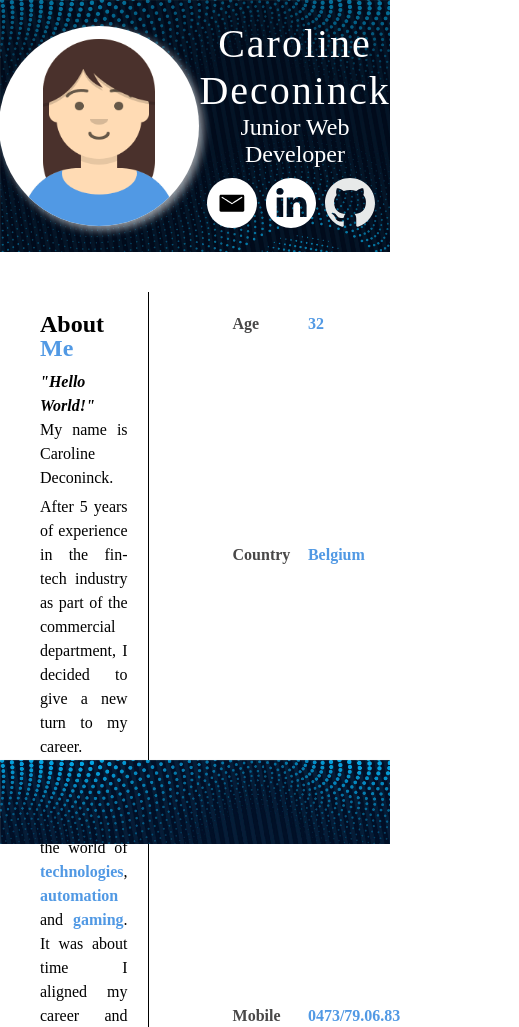
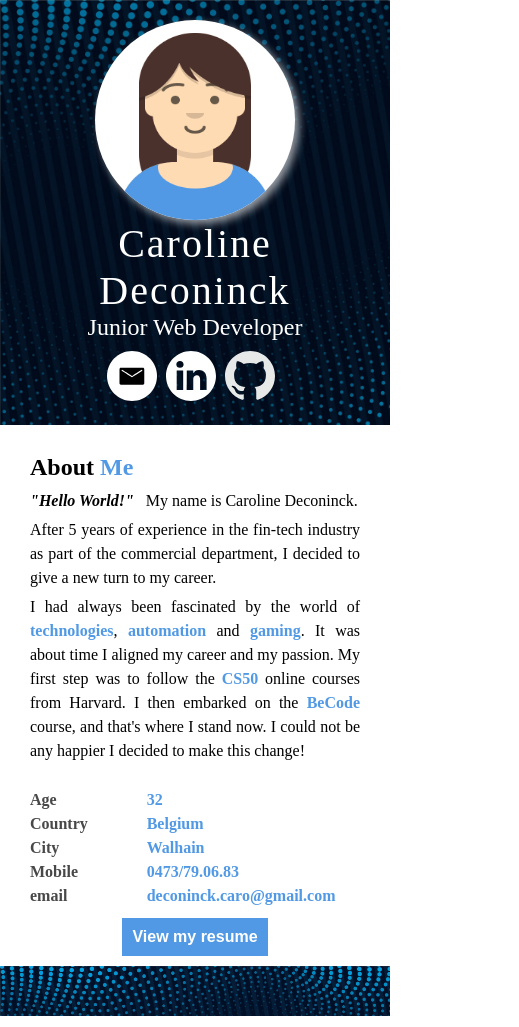
Before and after one commit to Caroline1123/v-card, a plain HTML site: page v-card.html in a window 390 px wide. Shown: the top 1027 px of the page, 519 px wide, since content can reach past the window. Drawn offline with Linux system fonts and the light colour scheme.

Commit message:
added responsiveness to page

```diff
--- a/style.css
+++ b/style.css
@@ -1,14 +1,23 @@
 * {
     padding: 0;
     margin : 0;
+    box-sizing:border-box;
 }
 
 body {
     min-height: 100vh;
+    min-width:100%;
+    display:flex;
+    flex-direction:column;
+}
+
+.content {
+    flex:1;
 }
 
 header {
     height: 40%;
+    width: 100%;
     overflow:hidden;
     color: white;
     background-image: url('./static/4018052.jpg');
@@ -18,6 +27,7 @@ header {
 .banner {
     padding: 20px;
     display:flex;
+    flex-direction: row;
     justify-content: center;
     align-items: center;
     background-color: rgba(0,0,0,0.3)
@@ -40,6 +50,7 @@ header {
 }
 
 .banner .my_info {
+    font-size:1em;
     flex:2;
     color:white;
     text-align:center;
@@ -77,8 +88,9 @@ header {
 .about_section {
     display:flex;
     flex-direction: row;
-    margin: 40px 20px;
+    margin: 10px;
     line-height:1.5em;
+    box-sizing:border-box;
 }
 
 .about_section>* {
@@ -151,6 +163,7 @@ em {
     font-weight:bold;
     font-size:1em;
     background-color:#5199e4;
+    margin-bottom:10px;
 }
 a {
     text-decoration:none;
@@ -161,10 +174,37 @@ a:hover {
 }
 
 footer {
-    height:10%;
+    height:50px;
     width: 100%;
     background-image: url('./static/4018052.jpg');
     background-size:cover;
-    position:fixed;
-    bottom:0;
 }
+
+@media (max-width: 480px) {
+    header {
+        height: 20%;
+    }
+    .banner {
+        flex-direction: column;
+    }
+}
+
+@media (max-width:1024px) {
+    .about_section {
+        flex-direction:column;
+    }
+
+    .details {
+        border:none;
+        padding:0;
+        box-sizing:content-box;
+        flex-wrap:wrap;
+    }
+    .detail-label {
+        padding:0 0 0 20px;
+    }
+
+    .blank {
+        display:none;
+    }
+}
--- a/v-card.html
+++ b/v-card.html
@@ -7,6 +7,7 @@
         <title>Document</title>
     </head>
     <body>
+        <div class="content">
             <header>
                 <div class="banner">
                     <div class="image_container">
@@ -76,6 +77,7 @@
                 <div class="blank"></div>
             </div>
             <a href="" title="Clicking won't do anything :-)"><button id="resume">View my resume</button>
+        </div>
         <footer>
         </footer>
     </body>
```
Lines whose indentation alone changed are shown as unchanged.
